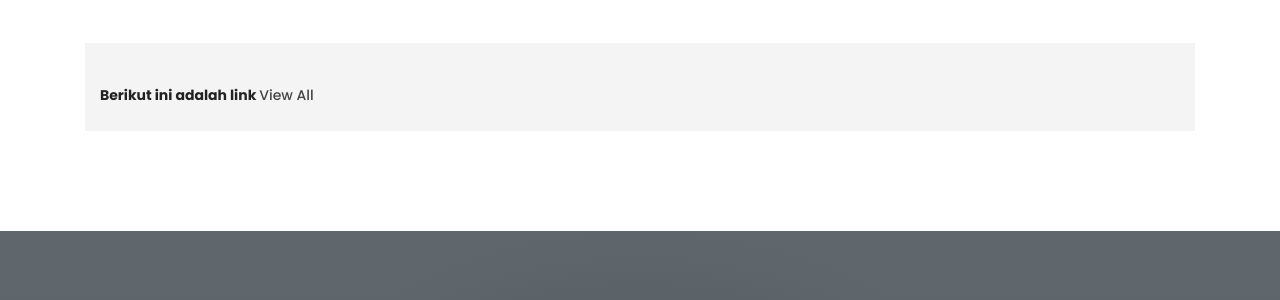
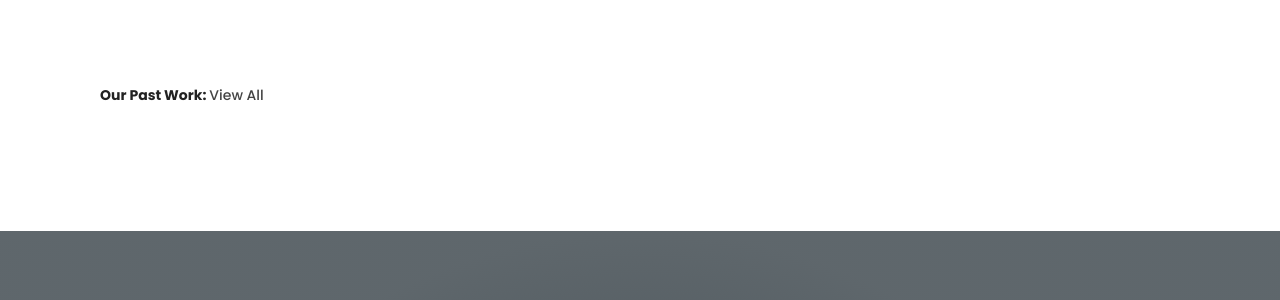
Before and after one commit to amdryznn/PT.-Adi-Raya-Construction, a PHP site: page /arcon/portfolio.php in a window 1280 px wide. Shown: the part 915-1215 px from the top of the page. Run offline with PHP 8.4, Linux system fonts and the light colour scheme; data comes from the database, SQL or seed files in the repository; some libraries are stand-ins or nearby versions.

Commit message:
css/bgabotus/dll

```diff
--- a/assets/css/style.css
+++ b/assets/css/style.css
@@ -2386,7 +2386,7 @@ body.dark,
     font-weight: 900;
     line-height: 1em;
     letter-spacing: -1.6px;
-    background-image: -webkit-linear-gradient(45deg, #5B7C9A 15%, #2b4a66 90%);
+    background-image: -webkit-linear-gradient(45deg, #3D474D 0%, #3d474dd3 100%);
     background-image: linear-gradient(45deg, #FFFF 15%, #FFFF 65%);
     -webkit-background-clip: text;
     -moz-background-clip: text;
--- a/header.php
+++ b/header.php
@@ -149,10 +149,10 @@ $latitude = "$tr[latitude]";
 
                         <li class="nav-item dropdown">
                             <a class="nav-link dropdown-toggle" href="#" id="navbarDarkDropdownMenuLink" role="button"
-                                data-bs-toggle="dropdown" aria-expanded="false">About ARC</a>
+                                data-bs-toggle="dropdown" aria-expanded="false">About US</a>
 
                             <ul class="dropdown-menu dropdown-menu-dark" aria-labelledby="navbarDarkDropdownMenuLink">
-                                <li><a class="dropdown-item" href="about">About ARC</a></li>
+                                <li><a class="dropdown-item" href="about">About US</a></li>
                                 <li><a class="dropdown-item" href="#">Vision & Mission</a></li>
                                 <li><a class="dropdown-item" href="#">Corporate Structure</a></li>
                                 <li><a class="dropdown-item" href="services">Corporate Values</a></li>
--- a/portfolio.php
+++ b/portfolio.php
@@ -62,7 +62,7 @@
 
         </div>
 
-        <div class="footer-bottom bg-grey">
+        <div class="footer-bottom bg-white">
             <div class="container">
                 <div class="row">
                     <div class="col-12">
@@ -71,7 +71,7 @@
                             class="copyright-area d-flex flex-wrap justify-content-center justify-content-sm-between text-center py-4">
                             <!-- Copyright Left -->
 
-                        <div class="font-weight-bold"> Berikut ini adalah link
+                            <div class="font-weight-bold"> Our Past Work:
                                 <?php
                                 $q = "SELECT * FROM  work ORDER BY id DESC LIMIT 1";
                                 $r123 = mysqli_query($con, $q);
```
Lines whose indentation alone changed are shown as unchanged.
